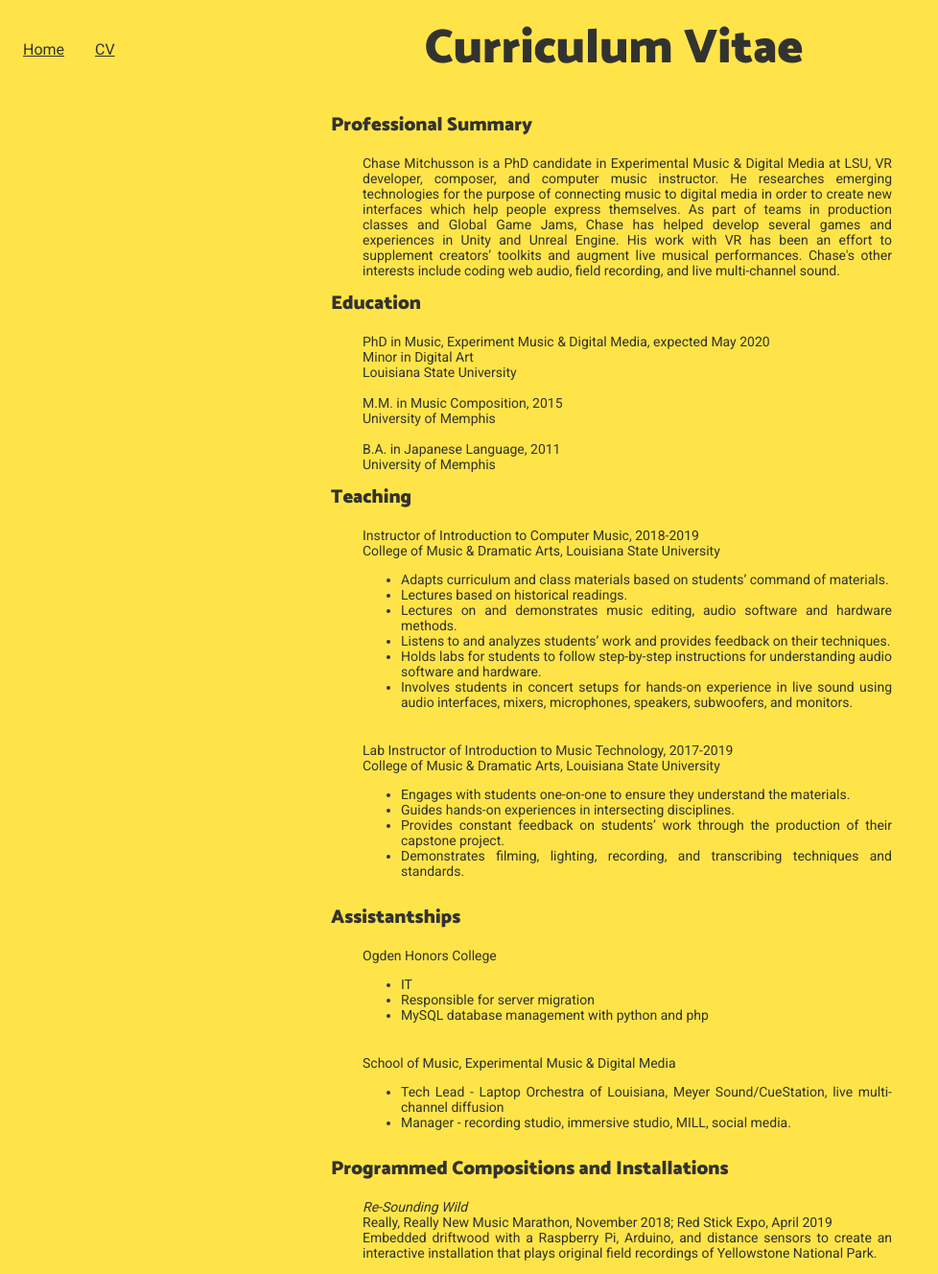
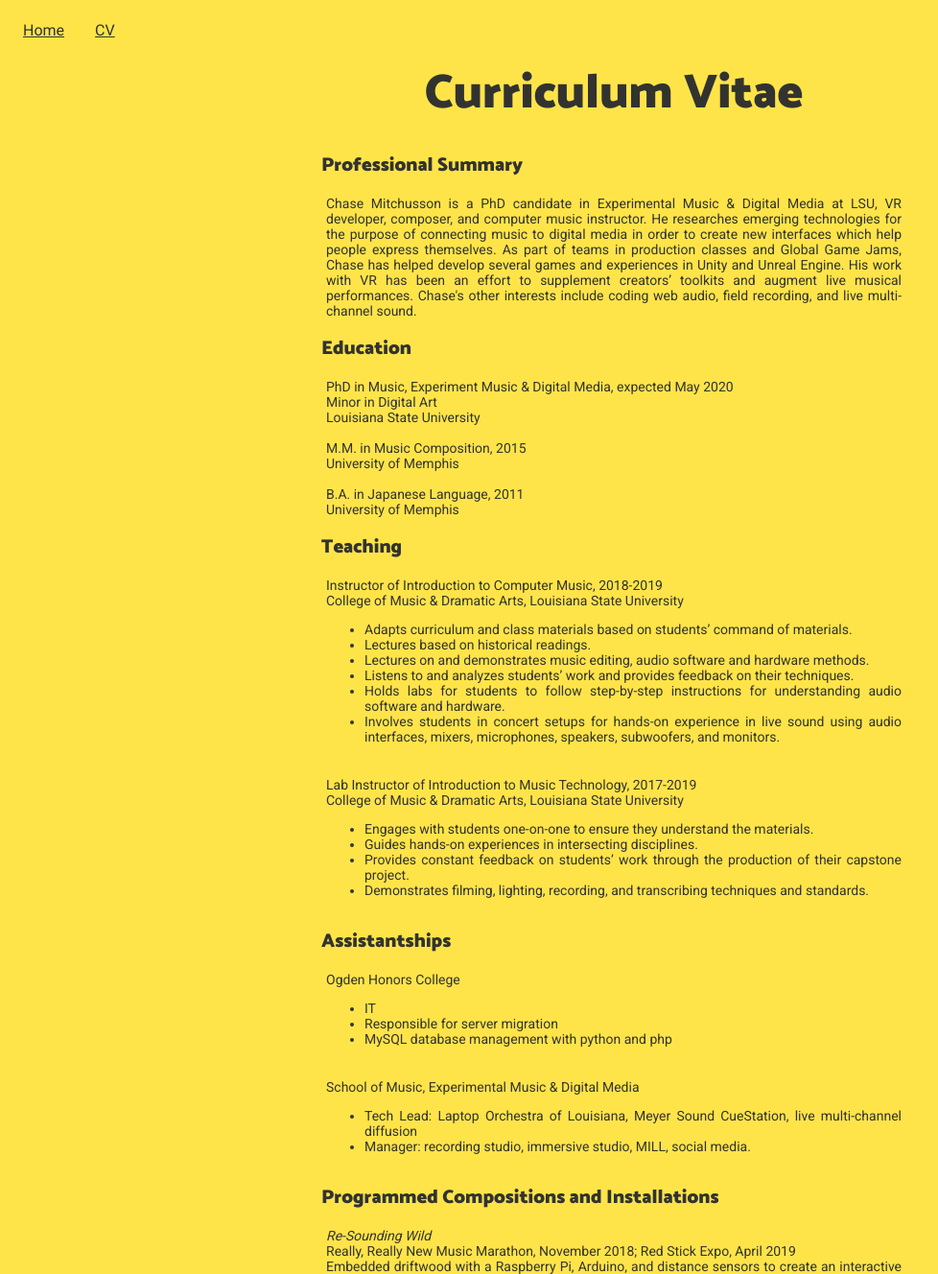
Before and after one commit to cmtchssn/cmtchssn.github.io, a plain HTML site: page cv.html in a window 1280 px wide. Shown: the top 1328 px of the page at 96% size, without its empty margins (0-978 px from the left). Drawn offline with Linux system fonts and the light colour scheme.

Commit message:
fixed text scale for CV, made the header links separate from the header text at the top of each page

```diff
--- a/cv.html
+++ b/cv.html
@@ -15,13 +15,9 @@
                 <li class="nav-li"><a href="cv.html">CV</a></li>
             </ul>
         </div>
-        <div class="grid-item">
-            <ul class="nav-ul">
-                <li class="header">Curriculum Vitae</li>
-            </ul>
-        </div>
     </div>
     <div class="flex-container">
+        <div class="header">Curriculum Vitae</div>
         <div class="cv">
             <div class="cvHead">Professional Summary</div>
             <div class="cvBod">
@@ -84,9 +80,9 @@
             </div>
             <div class="cvBod">School of Music, Experimental Music & Digital Media<br>
                 <ul>
-                    <li>Tech Lead - Laptop Orchestra of Louisiana, Meyer Sound/CueStation, live multi-channel
+                    <li>Tech Lead: Laptop Orchestra of Louisiana, Meyer Sound CueStation, live multi-channel
                         diffusion</li>
-                    <li>Manager - recording studio, immersive studio, MILL, social media.</li>
+                    <li>Manager: recording studio, immersive studio, MILL, social media.</li>
                 </ul>
             </div>
             <div class="cvHead">Programmed Compositions and Installations</div>
--- a/style.css
+++ b/style.css
@@ -4,13 +4,6 @@ a:link {
 
 a:visited {
     color: #323330;
-}
-
-blockquote {
-    margin-left: 20px;
-    margin-right: 20px;
-    margin-top: 10px;
-    margin-bottom: 10px;
 }
 
 body {
@@ -34,13 +27,13 @@ body {
 
 .cv {
     color: #323330;
-    width: 600px;
+    /*width: 600px;*/
     padding: 10px;
 }
 
 .cvHead {
     color: #323330;
-    width: 90%;
+    /*width: 90%;*/
     text-align: left;
     padding: 5px;
     font-family: 'Catamaran', sans-serf;
@@ -48,15 +41,17 @@ body {
     font-size: 20px;
 }
 
+
 .cvBod {
     color: #323330;
-    width: 92%;
+    /*width: 92%;*/
     text-align: justify;
     padding: 10px;
     font-family: 'Roboto', sans-serif;
     font-size: 14px;
-    float: right
+    /*float: right*/
 }
+
 
 .flex-container {
     display: flex;
@@ -64,12 +59,17 @@ body {
     justify-content: center;
     align-items: center;
     align-content: center;
-    margin: 5px;
+    align-self: center;
+    margin-left: auto;
+    margin-right: auto;
+    margin-top: 0px;
+    margin-bottom: 10vw;
+    max-width: 50vw;
 }
 
 .grid-container {
     display: grid;
-    grid-template-columns: 25% 50% 25%;
+    grid-template-columns: auto;
     justify-content: evenly;
     align-items: center;
 }
@@ -117,6 +117,7 @@ img {
     overflow: hidden;
 }
 
+
 p {
     display: block;
     margin-top: 0;
```
Also changed, not shown: index.html (+4 -7 lines).
